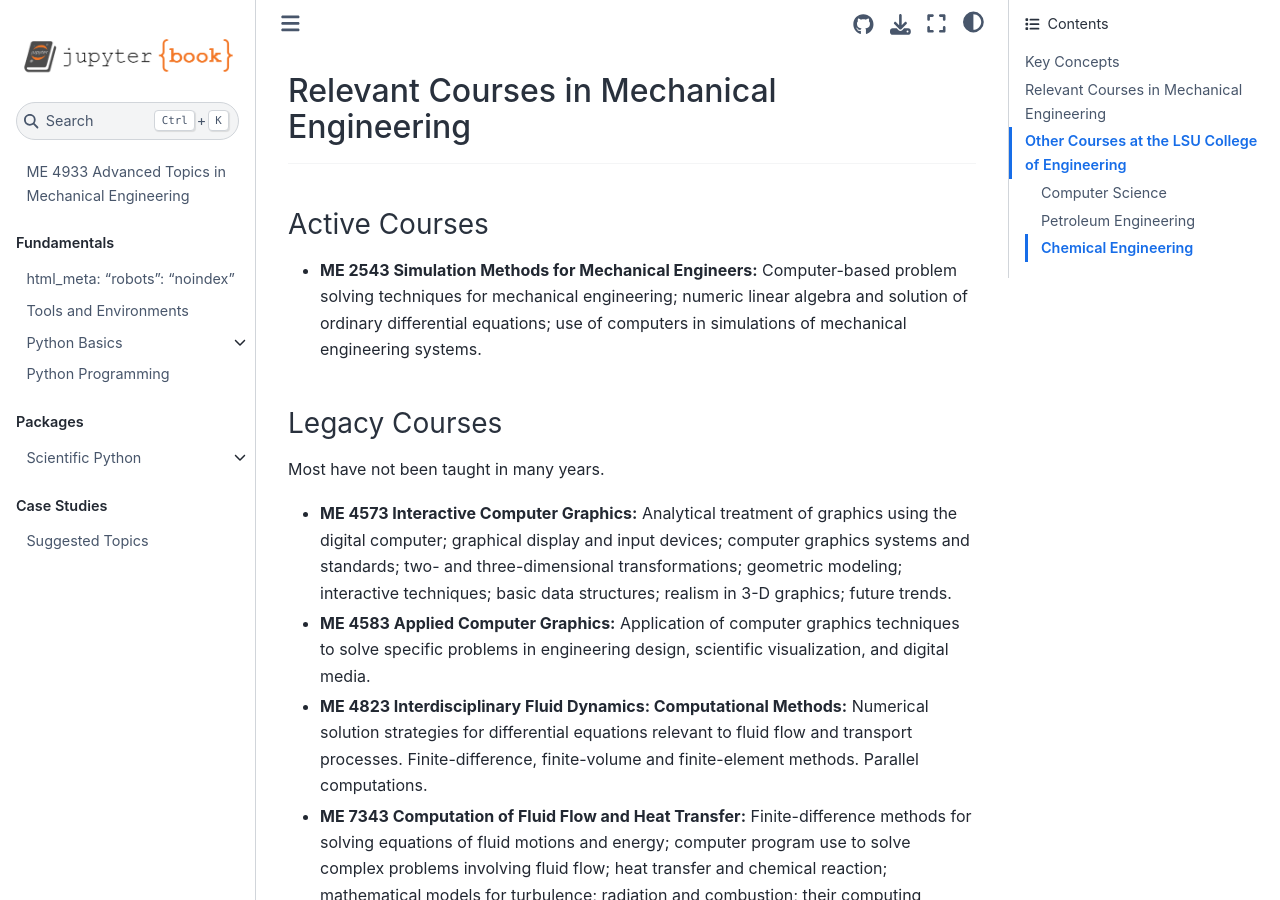
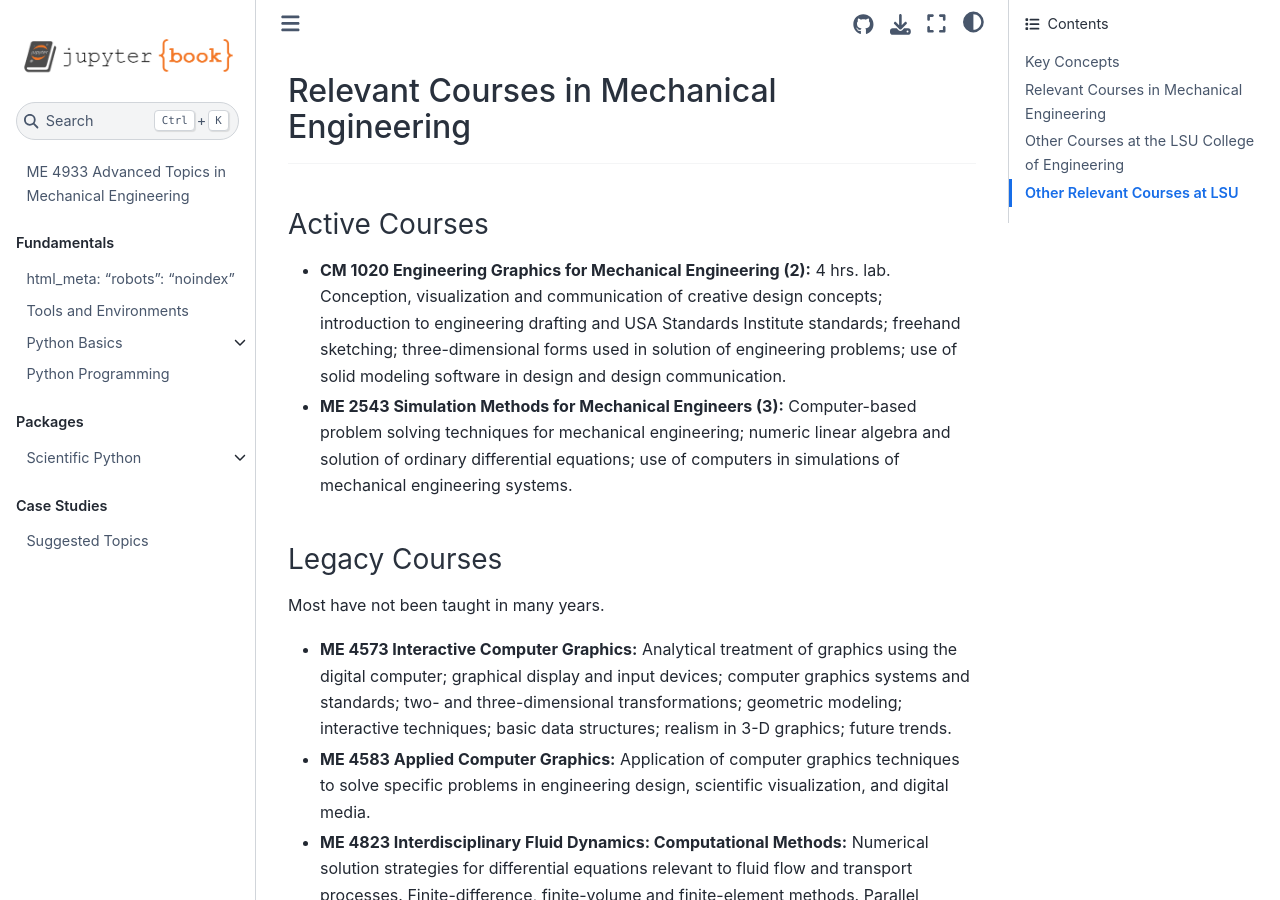
Before and after one commit to ischoegl/ME-4933-adv-topics, a Jupyter Book: the page built from context.md, in a window 1280 px wide and 900 px high, scrolled down 648 px. Built offline with Jupyter Book 1.0.4 settings and Sphinx 7.4.7 and the Sphinx Book theme 1.1.4, drawn with Linux system fonts in a browser that asks for light colours; some of the changed text lies outside the part shown.

Commit message:
Small update

```diff
--- a/context.md
+++ b/context.md
@@ -23,7 +23,9 @@ Concepts](https://par.nsf.gov/servlets/purl/10184538) (survey of students, profe
 
 ### Active Courses
 
-* **ME 2543 Simulation Methods for Mechanical Engineers:** Computer-based problem solving techniques for mechanical engineering; numeric linear algebra and solution of ordinary differential equations; use of computers in simulations of mechanical engineering systems.
+* **CM 1020 Engineering Graphics for Mechanical Engineering (2):** 4 hrs. lab. Conception, visualization and communication of creative design concepts; introduction to engineering drafting and USA Standards Institute standards; freehand sketching; three-dimensional forms used in solution of engineering problems; use of solid modeling software in design and design communication.
+
+* **ME 2543 Simulation Methods for Mechanical Engineers (3):** Computer-based problem solving techniques for mechanical engineering; numeric linear algebra and solution of ordinary differential equations; use of computers in simulations of mechanical engineering systems.
 
 ### Legacy Courses
 
@@ -61,3 +63,8 @@ Most have not been taught in many years.
 * **CHE 2171 Chemical Engineering Fundamentals: Material and Energy Balances (4):** 3 hrs. lecture; 3 hrs. lab. Emphasis on basic principles and concepts used to make chemical engineering calculations; techniques used in these calculations applied to typical industrial problems. A three hour computer lab will reinforce lecture material and give practical experience with computer simulation packages.
 * **CHE 2176 Numerical Methods and Programming for Chemical Engineers (4):** 3 hrs. lecture; 3 hrs. lab Basic concepts and techniques in analysis of engineering processes; mathematical description of physical systems and application of modern computers to solution of resulting equations. A three-hour computer lab will reinforce lecture material and give practical experience in scripting/programming.
 * **CHE 7530 Computational Methods in Chemical Engineering:** Advanced computational modeling techniques widely used in one or more of the following areas that are relevant to the modern chemical engineering discipline, including: catalysis and reaction engineering; thermodynamics; transport phenomena; process control. (*Solving differential equations using MATLAB and COMSOL. Project-heavy course. Covers computational methods in transport, discretization, stability, bifurcation, chaos etc.*)
+
+## Other Relevant Courses at LSU
+<hr>
+
+???
```
